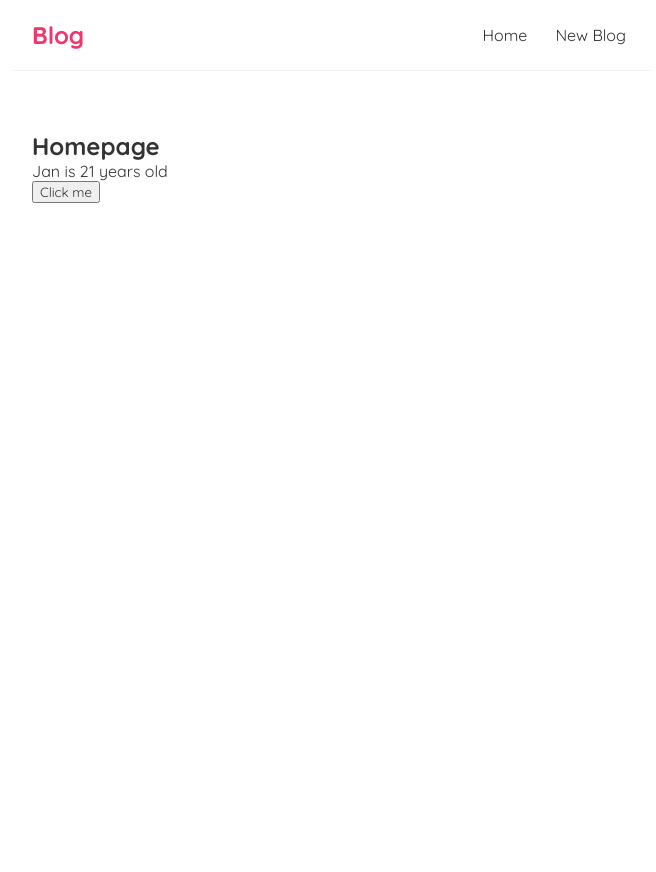
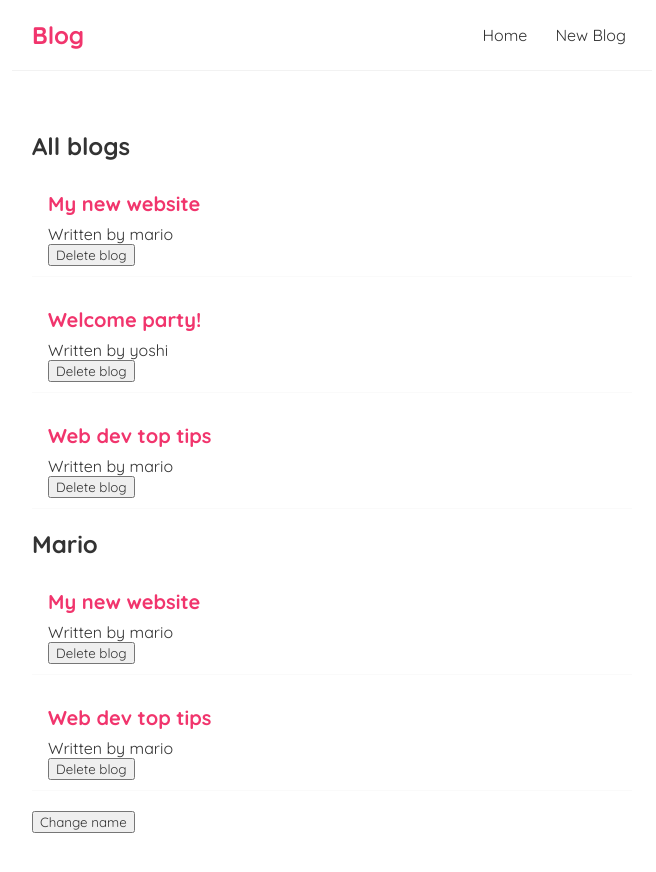
Before and after one commit to Qloozen/react-blog, a React (Create React App) app: page / in a window 1280 px wide. Shown: the top 872 px of the page, without its empty margins (308-964 px from the left). Before the commit the page ends 800 px from the top, so only its background shows below. Built offline with nearby package versions, Linux system fonts and the light colour scheme.

Commit message:
Created a reusable component and added the useEffect hook

```diff
--- /dev/null
+++ b/src/BlogList.js
@@ -0,0 +1,20 @@
+const BlogList = ({blogs, title, handleDelete}) => {
+    // Using destructuring makes this easier
+    // const blogs = props.blogs;
+    // const title = props.title;
+    return (
+        <div className="blog-list">
+            <h2>{title}</h2>
+            {blogs.map(blog => (
+                // "key=" defines a unique identifier of an item in the list
+                <div className="blog-preview" key={blog.id}>
+                    <h2>{blog.title}</h2>
+                    <p>Written by {blog.author}</p>
+                    <button onClick={() => handleDelete(blog.id)}>Delete blog</button>
+                </div>
+            ))}
+        </div>
+    );
+}
+
+export default BlogList;
--- a/src/Home.js
+++ b/src/Home.js
@@ -1,22 +1,36 @@
-import { useState } from "react";
+import { useState, useEffect } from "react";
+import BlogList from "./BlogList";
 
 const Home = () => {
     // useState hook for making values reactive
     // useState returns an array with the statefull value + a function to update it
     // "const [name, setName] =" is called array destructuring (https://www.freecodecamp.org/news/array-and-object-destructuring-in-javascript/)
-    const [name, setName] = useState("Jan");
-    const [age, setAge] = useState(21);
+    const [blogs, setBlogs] = useState([
+        { title: 'My new website', body: 'lorem ipsum...', author: 'mario', id: 1 },
+        { title: 'Welcome party!', body: 'lorem ipsum...', author: 'yoshi', id: 2 },
+        { title: 'Web dev top tips', body: 'lorem ipsum...', author: 'mario', id: 3 }
+    ]);
 
-    const handleClick = () => {
-        setName("Peter");
-        setAge(30);
+    const handleDelete = (id) => {
+        const newBlogs = blogs.filter(blog => blog.id !== id);
+        setBlogs(newBlogs);
     }
 
+    const [name, setName] = useState("Jan");
+
+    // "useEffect" hook will run everytime after every completed render
+    // Adding an empty dependency array to useEffect() will only run at the first time
+    // Adding a value to the array it will run only if that value changes
+    useEffect(() => {
+        console.log("use effect ran")
+    }, [name])
+
     return (
+        // "blogs={}" is a prop (arbitrary inputs)
         <div className="home">
-            <h2>Homepage</h2>
-            <p>{name} is {age} years old</p>
-            <button onClick={handleClick}>Click me</button>
+            <BlogList blogs={blogs} title="All blogs"/>
+            <BlogList blogs={blogs.filter(blog => blog.author === "mario")} title="Mario" handleDelete={handleDelete}/>
+            <button onClick={() => {setName("Henk")}}>Change name</button>
         </div>
      );
 }
--- a/src/index.css
+++ b/src/index.css
@@ -33,3 +33,18 @@
   margin: 40px auto;
   padding: 20px;
 }
+
+/* blog previews / list */
+.blog-preview {
+  padding: 10px 16px;
+  margin: 20px 0;
+  border-bottom: 1px solid #fafafa;
+}
+.blog-preview:hover {
+  box-shadow: 1px 3px 5px rgba(0,0,0,0.1);
+}
+.blog-preview h2 {
+  font-size: 20px;
+  color: #f1356d;
+  margin-bottom: 8px;
+}
```
